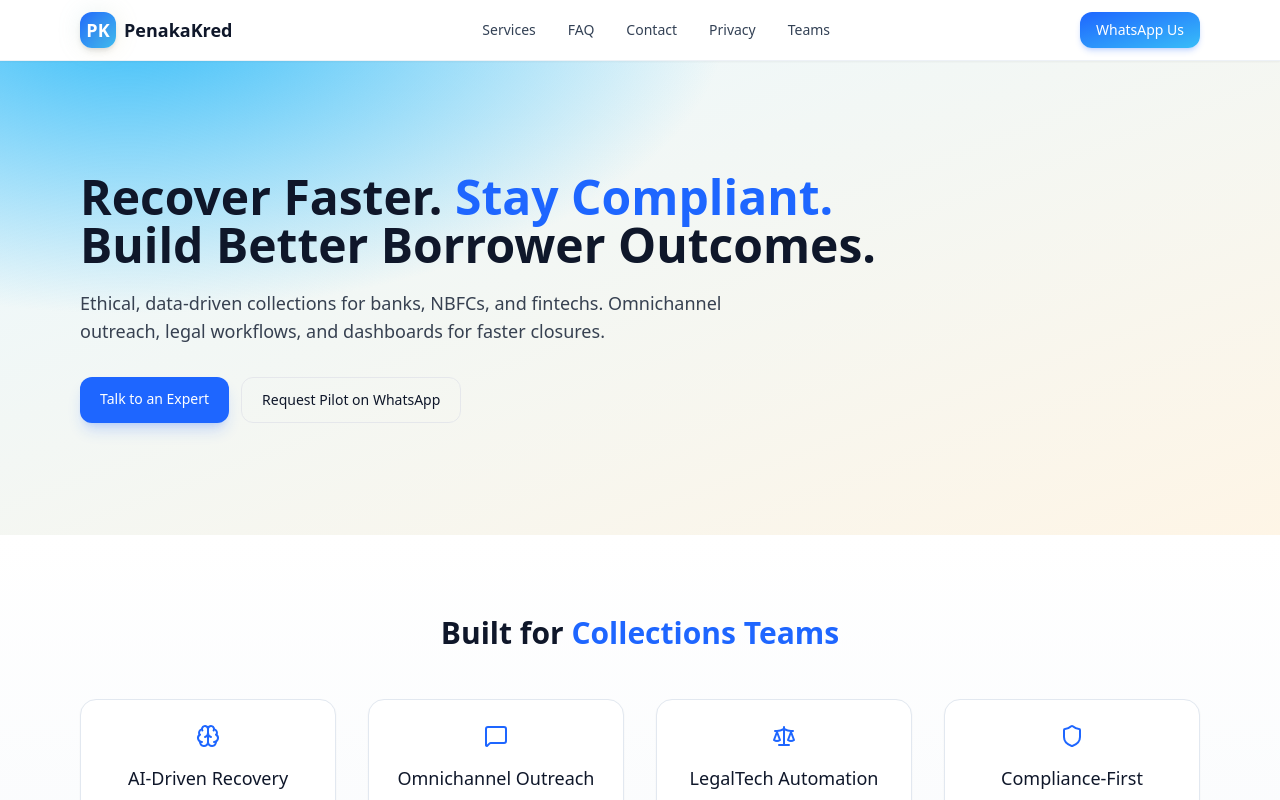
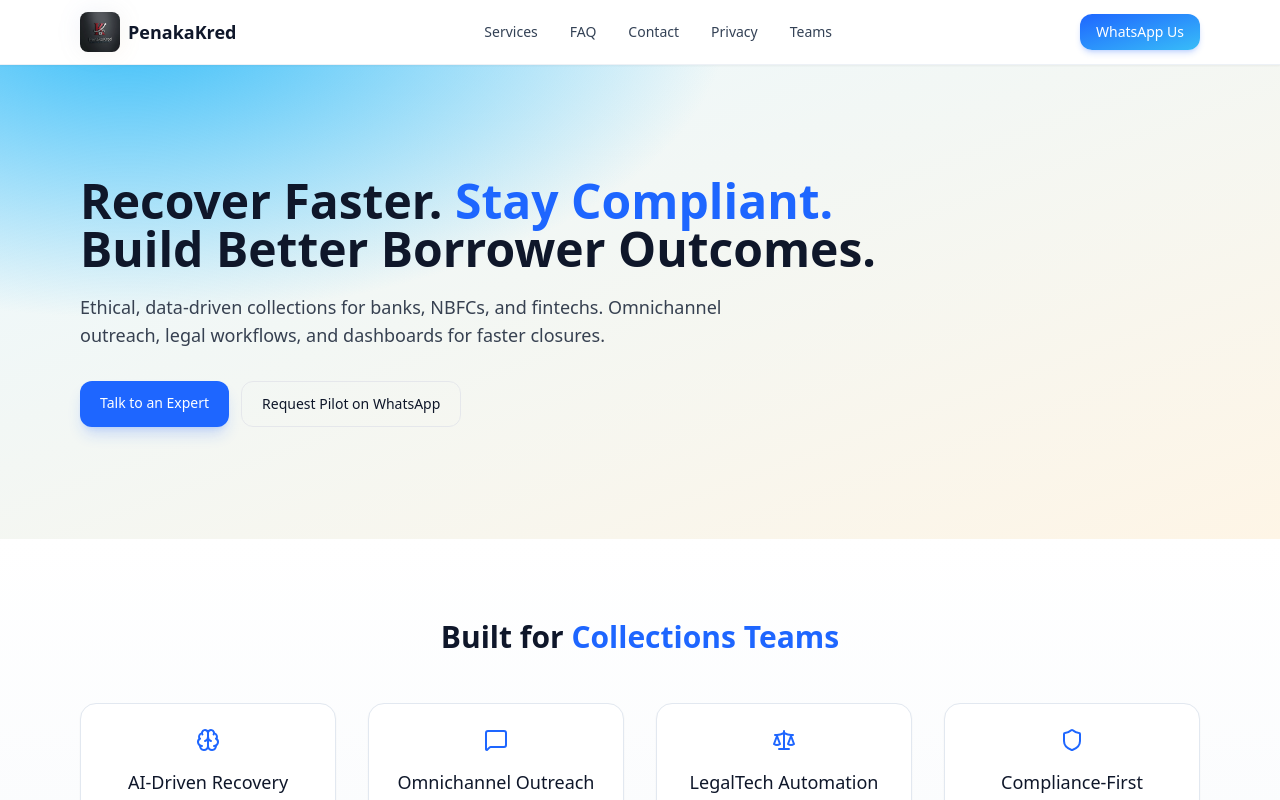
Before and after one commit to Lekhankrishna/penakakred, a Next.js app: page / in a window 1280 px wide. Shown: the top 800 px of the page. Built offline with nearby package versions, Linux system fonts and the light colour scheme.

Commit message:
Added logo to public folder

```diff
--- a/components/Header.js
+++ b/components/Header.js
@@ -1,5 +1,6 @@
 "use client";
 import Link from "next/link";
+import Image from "next/image";
 import { usePathname } from "next/navigation";
 import { motion } from "framer-motion";
 
@@ -17,28 +18,46 @@ export default function Header() {
   return (
     <header className="sticky top-0 z-50 w-full border-b border-slate-200/60 bg-white/80 backdrop-blur-lg shadow-sm">
       <div className="mx-auto flex max-w-6xl items-center justify-between px-4 py-3">
-        {/* Logo area with animation */}
-        <Link href="/" className="group flex items-center gap-2" aria-label="PenakaKred Home">
+
+        {/* ✅ Logo section */}
+        <Link
+          href="/"
+          className="group flex items-center gap-2"
+          aria-label="PenakaKred Home"
+        >
           <motion.div
-            initial={{ scale: 0.8, opacity: 0 }}
+            initial={{ scale: 0.9, opacity: 0 }}
             animate={{ scale: 1, opacity: 1 }}
-            transition={{ duration: 0.6, ease: "easeOut" }}
-            className="relative flex h-9 w-9 items-center justify-center rounded-xl bg-gradient-to-br from-brandBlue to-brandAzure shadow-md"
+            transition={{ duration: 0.5, ease: "easeOut" }}
+            className="relative flex items-center justify-center"
           >
-            {/* Animated logo glow */}
+            {/* 🖼️ Your logo image (place logo.png inside /public) */}
+            <Image
+              src="/team/logo.jpg"
+
+              alt="PenakaKred Logo"
+              width={40}
+              height={40}
+              className="rounded-lg transition-transform duration-300 group-hover:scale-110"
+              priority
+            />
+            {/* ✨ Subtle animated glow */}
             <motion.div
-              className="absolute inset-0 rounded-xl bg-gradient-to-br from-brandAzure/30 to-brandGold/30 blur-md"
-              animate={{ scale: [1, 1.2, 1], opacity: [0.5, 0.7, 0.5] }}
+              className="absolute inset-0 rounded-lg bg-gradient-to-br from-brandBlue/20 to-brandGold/20 blur-md -z-10"
+              animate={{
+                scale: [1, 1.1, 1],
+                opacity: [0.5, 0.8, 0.5],
+              }}
               transition={{ duration: 3, repeat: Infinity, ease: "easeInOut" }}
             />
-            <span className="relative z-10 text-lg font-bold text-white">PK</span>
           </motion.div>
+
           <span className="text-lg font-semibold text-brandSlate group-hover:text-brandBlue transition-colors">
             PenakaKred
           </span>
         </Link>
 
-        {/* Navigation links */}
+        {/* ✅ Navigation */}
         <nav className="relative hidden gap-6 text-sm md:flex">
           {nav.map((item) => {
             const active = pathname === item.href;
@@ -61,7 +80,7 @@ export default function Header() {
           })}
         </nav>
 
-        {/* WhatsApp CTA */}
+        {/* ✅ WhatsApp Button */}
         <Link
           href="https://wa.me/917396667670"
           target="_blank"
```
Also changed, not shown: public/team/Akarsh.jpg, public/team/logo.jpg (added).
